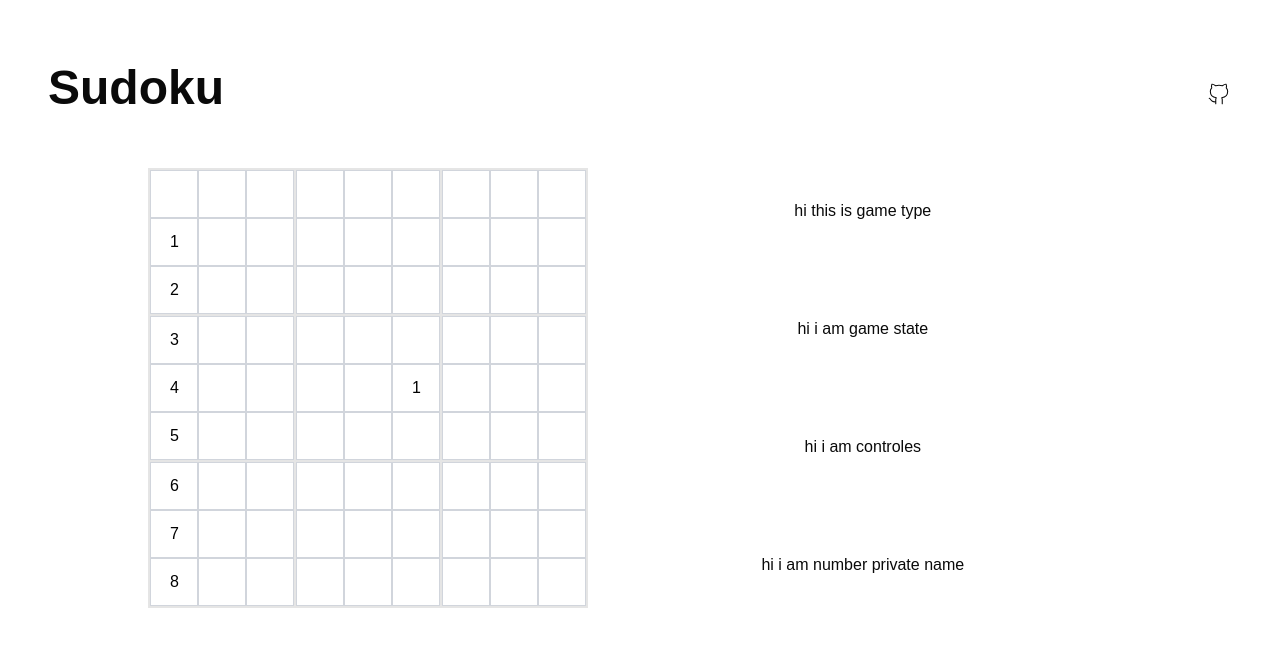
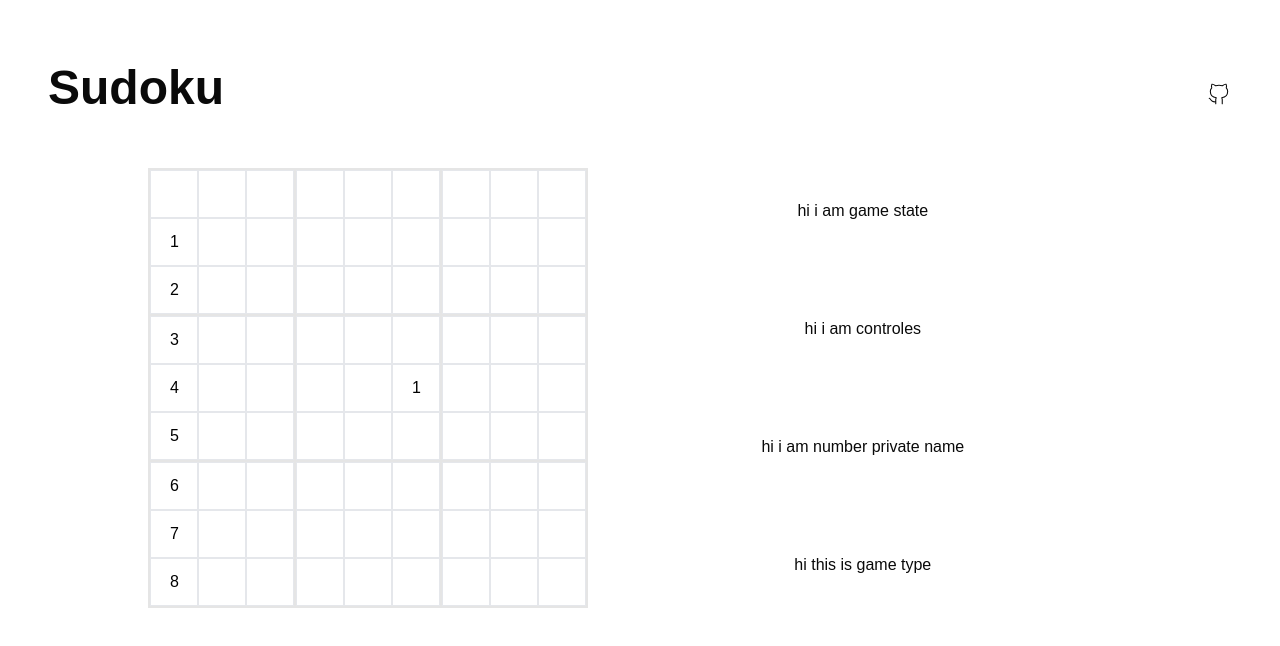
Before and after one commit to apj19/sudoku, a React (Vite) app: page / in a window 1280 px wide. Shown: the top 646 px of the page. Built offline with nearby package versions, Linux system fonts and the light colour scheme.

Commit message:
fiex cell re render issue and updated store actions

```diff
--- a/src/components/gamePlay/Cell.tsx
+++ b/src/components/gamePlay/Cell.tsx
@@ -1,33 +1,51 @@
+
 import { useGameStore } from "@/store/store";
 
 interface CellProps {
   cellValue: number;
   xCoordinate: number;
   yCoordinate: number;
+  currentSelectedCell: boolean;
+  highlitedCells: boolean;
+  connectedCell: boolean;
 }
 
-export default function Cell({
+import { memo } from "react";
+
+function Cell({
   cellValue,
   xCoordinate,
   yCoordinate,
+  currentSelectedCell,
+  highlitedCells,
+  connectedCell,
 }: CellProps) {
+  //subscribed to action will not cause re render
   const setSelectedCell = useGameStore((state) => state.setSelectedCell);
-  const currentSelectedCell = useGameStore((state) => state.selectedCell);
-  const highlitedCells = useGameStore((state) => state.HighliteSameCell);
+  const updatedConnectCells = useGameStore((state) => state.updateConnectCell);
+  const updateHighliteCells = useGameStore(
+    (state) => state.updateHighliteSameCell,
+  );
+
+  function handleCellClick() {
+    setSelectedCell(xCoordinate, yCoordinate);
+
+    updatedConnectCells(xCoordinate, yCoordinate);
+
+    updateHighliteCells(cellValue);
+  }
+
+  console.log(xCoordinate, yCoordinate);
 
   return (
     <>
       <div
-        onClick={() => setSelectedCell(xCoordinate, yCoordinate)}
-        className={`h-7 w-7 md:w-12 md:h-12   border border-gray-300 text-center cursor-pointer caret-transparent
-                     ${
-                       currentSelectedCell[0] == xCoordinate &&
-                       currentSelectedCell[1] == yCoordinate
-                         ? "bg-blue-200"
-                         : ""
-                     }
+        onClick={handleCellClick}
+        className={`h-7 w-7 md:w-12 md:h-12   border border-gray-200 text-center cursor-pointer caret-transparent
+                     ${currentSelectedCell ? "bg-blue-200" : ""}
 
-                    ${highlitedCells.has(`${xCoordinate}${yCoordinate}`) ? "bg-blue-200" : ""}
+                    ${highlitedCells ? "bg-blue-200" : ""}
+                    ${connectedCell ? "bg-blue-100" : ""}
 
 
                          flex justify-center items-center`}
@@ -37,3 +55,5 @@ export default function Cell({
     </>
   );
 }
+
+export default memo(Cell);
--- a/src/components/gamePlay/GameBoard.tsx
+++ b/src/components/gamePlay/GameBoard.tsx
@@ -1,4 +1,4 @@
-import { useEffect, useState } from "react";
+import { useEffect } from "react";
 import Cell from "./Cell";
 import { useGameStore } from "@/store/store";
 import { sameCells } from "@/helper/validationCheck";
@@ -6,6 +6,8 @@ import { sameCells } from "@/helper/validationCheck";
 export default function GameBoard() {
   const mainBoard = useGameStore((state) => state.gameBoard);
   const currentSelectedCell = useGameStore((state) => state.selectedCell);
+  const highlitedCells = useGameStore((state) => state.HighliteSameCell);
+  const connectedCell = useGameStore((state) => state.connectCell);
 
   const setUpdatedBoard = useGameStore((state) => state.setGameBoard);
   const setSelectedCell = useGameStore((state) => state.setSelectedCell);
@@ -13,29 +15,33 @@ export default function GameBoard() {
     (state) => state.updateHighliteSameCell,
   );
 
+  //this use effect handles windows keyboard events
+
   useEffect(() => {
-    // console.log("use effect triggred");
-    // const selectedCellCoordinate = useGameStore((state) => state.selectedCell);
     const onKeyDown = (e: KeyboardEvent) => {
-      // const currentSelectedCell = useGameStore.getState().selectedCell;
-
-      if (currentSelectedCell[0] == 10) return;
+      if (!currentSelectedCell) return;
+      const [row, col] = currentSelectedCell;
 
       const mainBoard = useGameStore.getState().gameBoard;
       const updatedBoard: number[][] = mainBoard.map((rows) =>
         rows.map((e) => e),
       );
 
-      const [row, col] = currentSelectedCell;
+
       //   console.log(e);
 
       if (e.key >= "1" && e.key <= "9") {
         // setCellValue(row, col, Number(e.key));
         //   console.log(currentSelectedCell);
-        updatedBoard[row][col] = Number(e.key);
+        if (updatedBoard[row][col] == Number(e.key)) {
+          updatedBoard[row][col] = 0;
+          updateHighliteCells(0);
+        } else {
+          updatedBoard[row][col] = Number(e.key);
+          updateHighliteCells(Number(e.key));
+        }
 
         setUpdatedBoard(updatedBoard);
-        updateHighliteCells(new Set(sameCells(updatedBoard, Number(e.key))));
       } else if (e.key.startsWith("Arrow")) {
         e.preventDefault();
         // console.log(e.key);
@@ -51,34 +57,6 @@ export default function GameBoard() {
     return () => window.removeEventListener("keydown", onKeyDown);
   }, [currentSelectedCell]);
 
-  // function handleChange(
-  //   row: number,
-  //   col: number,
-  //   event: React.ChangeEvent<HTMLInputElement>,
-  // ) {
-  //   console.log("changeEvent triggred");
-  //   let newArray: number[][] = mainBoard.map((rows) => rows.map((e) => e));
-
-  //   let currentInputValue: string = event.currentTarget.value.replace(
-  //     /[^0-9]/g,
-  //     "",
-  //   );
-  //   if (currentInputValue.length > 1) {
-  //     currentInputValue = currentInputValue.slice(-1);
-  //   }
-
-  //   newArray[row][col] = Number(currentInputValue);
-
-  //   // const newSet = new Set<string>();
-  //   // if (newarray[row][col] != solution.current[row][col]) {
-  //   //   newSet.add(`${row}${col}`);
-  //   // }
-  //   // setCheckCellValuel(newSet);
-  //   // setSameCellValue(new Set(sameCells(mainBoard, Number(currentinputValue))));
-
-  //   setMainBoard(newArray);
-  // }
-
   return (
     <>
       <div className="  [&>*:nth-child(1)]:border-t-2  [&>*:nth-child(3n)]:border-b-2 text-black">
@@ -93,18 +71,17 @@ export default function GameBoard() {
             {row.map((col, cdx) => (
               <div key={cdx}>
                 {" "}
-                {/* <input
-                  className={`h-7 w-7 md:w-12 md:h-12   border border-gray-300 text-center cursor-pointer caret-transparent
-                     focus:bg-blue-200
-                     }
-
-                     `}
-                  type="text"
-                  value={col == 0 ? "" : col}
-                  onChange={(event) => handleChange(idx, cdx, event)}
-                  // onClick={() => hanleClick(idx, cdx)}
-                />{" "} */}
-                <Cell cellValue={col} xCoordinate={idx} yCoordinate={cdx} />
+                <Cell
+                  cellValue={col}
+                  xCoordinate={idx}
+                  yCoordinate={cdx}
+                  currentSelectedCell={
+                    currentSelectedCell?.[0] == idx &&
+                    currentSelectedCell?.[1] == cdx
+                  }
+                  highlitedCells={highlitedCells.has(`${idx}${cdx}`)}
+                  connectedCell={connectedCell.has(`${idx}${cdx}`)}
+                />
               </div>
             ))}
           </div>
@@ -113,15 +90,3 @@ export default function GameBoard() {
     </>
   );
 }
-
-// ${
-//                        checkCellValue.has(`${idx}${cdx}`)
-//                          ? "text-red-500"
-//                          : "text-black"
-//                      }
-//                      ${focusedCell.has(`${idx}${cdx}`) ? "bg-blue-100" : ""}
-//                      ${sameCellValue.has(`${idx}${cdx}`) ? "bg-blue-300" : ""}
-//                      ${
-//                        tryValue?.coordinate == `${idx}${cdx}`
-//                          ? solvingStyle[tryValue.event]
-//                          : ""
--- a/src/components/gamePlay/GamePlay.tsx
+++ b/src/components/gamePlay/GamePlay.tsx
@@ -1,11 +1,9 @@
-import { useEffect } from "react";
 import Controls from "./Controls";
 import GameBoard from "./GameBoard";
 import GameState from "./GameState";
 import GameType from "./GameType";
 import NumberPad from "./NumberPad";
 import "./gamePlay.css";
-import { useGameStore } from "@/store/store";
 
 export default function GamePlay() {
   return (
--- a/src/components/gamePlay/gamePlay.css
+++ b/src/components/gamePlay/gamePlay.css
@@ -11,10 +11,10 @@
   .game-layout {
     grid-template-columns: 1fr 300px;
     grid-template-areas:
-      "gameBoard  gameType"
       "gameBoard  gameState"
       "gameBoard  controls"
-      "gameBoard  numberPad";
+      "gameBoard  numberPad"
+      "gameBoard  gameType";
     width: 80%;
     place-items: center;
   }
--- a/src/store/store.ts
+++ b/src/store/store.ts
@@ -1,3 +1,4 @@
+import connectedCells, { sameCells } from "@/helper/validationCheck";
 import { create, type StateCreator } from "zustand";
 
 //get value    const mainBoard = useGameStore((state) => state.gameBoard);
@@ -8,16 +9,24 @@ interface GameBoardSlice {
 }
 
 interface SelectCellSlice {
-  selectedCell: number[];
+  selectedCell:  [number, number] | null;
   setSelectedCell: (x: number, y: number) => void;
 }
 
 interface HighliteSameCellSlice {
   HighliteSameCell: Set<string>;
-  updateHighliteSameCell: (updatedCells: Set<string>) => void;
+  updateHighliteSameCell: (cellValue: number) => void;
 }
 
-type gameStore = GameBoardSlice & SelectCellSlice & HighliteSameCellSlice;
+interface connectCellSlice {
+  connectCell: Set<string>;
+  updateConnectCell: (x: number, y: number) => void;
+}
+
+type gameStore = GameBoardSlice &
+  SelectCellSlice &
+  HighliteSameCellSlice &
+  connectCellSlice;
 
 type AppSliceCreator<TSlice> = StateCreator<gameStore, [], [], TSlice>;
 
@@ -37,17 +46,28 @@ const createGameBoardSlice: AppSliceCreator<GameBoardSlice> = (set) => ({
 });
 
 const createSelectCellSlice: AppSliceCreator<SelectCellSlice> = (set) => ({
-  selectedCell: [10, 10],
+  selectedCell: null,
   setSelectedCell: (x: number, y: number) =>
-    set(() => ({ selectedCell: [x, y] })),
+    set(() => ({ selectedCell: [x, y] as [number, number] })),
 });
 
 const createHighliteSameCellSlice: AppSliceCreator<HighliteSameCellSlice> = (
   set,
 ) => ({
   HighliteSameCell: new Set(),
-  updateHighliteSameCell: (updatedCells: Set<string>) =>
-    set(() => ({ HighliteSameCell: updatedCells })),
+  updateHighliteSameCell: (cellValue) =>
+    set((state) => ({
+      HighliteSameCell:
+        cellValue == 0
+          ? new Set()
+          : new Set(sameCells(state.gameBoard, cellValue)),
+    })),
+});
+
+const createConnectCellSlice: AppSliceCreator<connectCellSlice> = (set) => ({
+  connectCell: new Set(),
+  updateConnectCell: (x: number, y: number) =>
+    set(() => ({ connectCell: new Set<string>(connectedCells(x, y)) })),
 });
 
 //here we combine slice
@@ -55,4 +75,7 @@ export const useGameStore = create<gameStore>()((...a) => ({
   ...createGameBoardSlice(...a),
   ...createSelectCellSlice(...a),
   ...createHighliteSameCellSlice(...a),
+  ...createConnectCellSlice(...a),
 }));
+
+// updateHighliteCells(new Set(sameCells(updatedBoard, Number(cellValue))));
```
